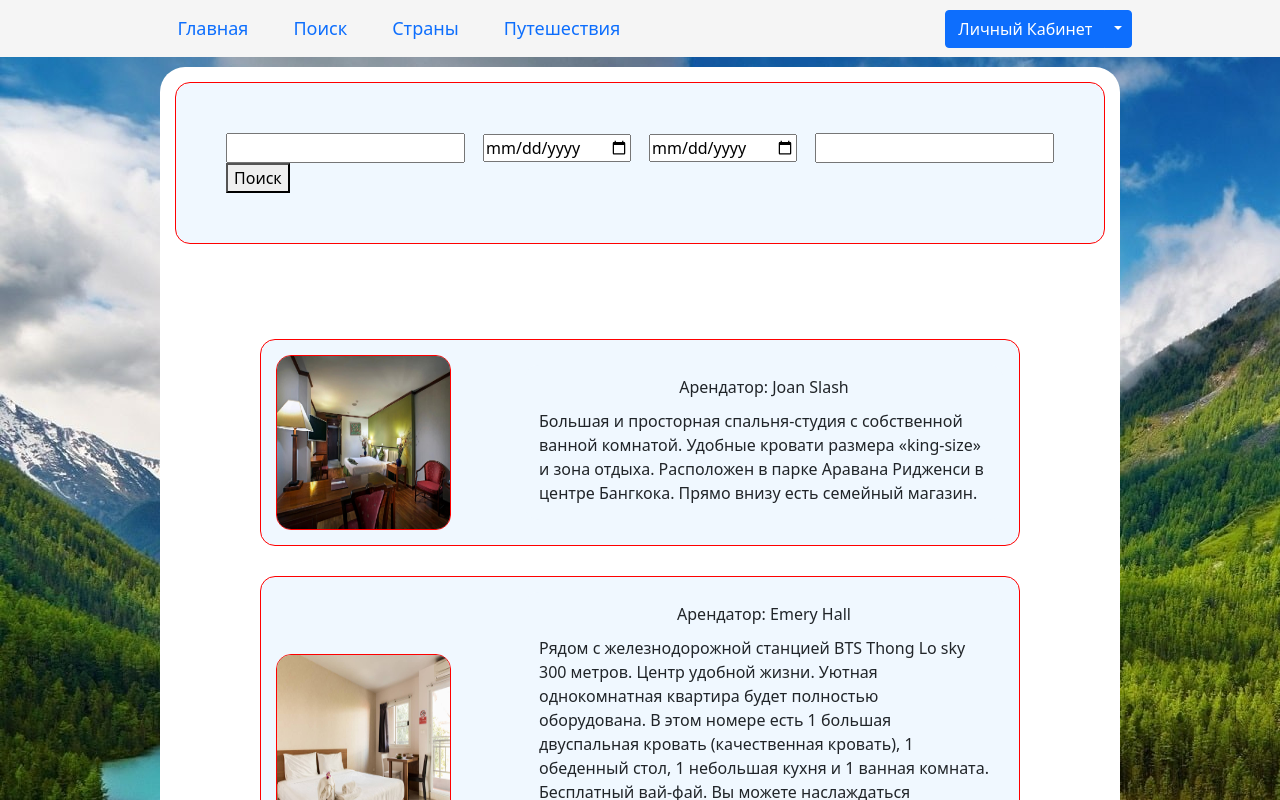
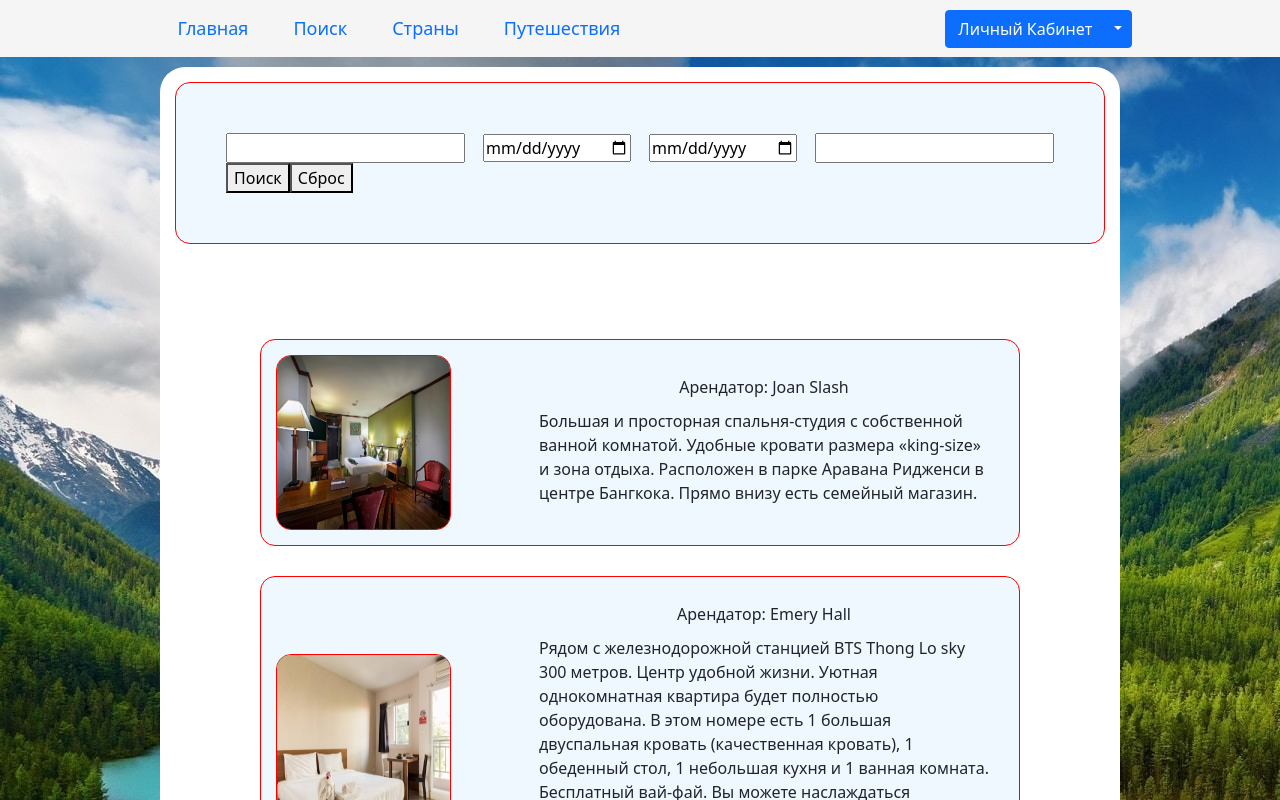
Before and after one commit to Taitanos/diplom-test, a React (Create React App) app: page /search in a window 1280 px wide. Shown: the top 800 px of the page. Built offline with nearby package versions, Linux system fonts and the light colour scheme.

Commit message:
feat: add filtered flats for date

```diff
--- a/src/app/App.js
+++ b/src/app/App.js
@@ -1,4 +1,4 @@
-import React, {useState} from "react";
+import React, {useEffect, useState} from "react";
 import s from "./App.module.css";
 import {Route, Routes} from "react-router-dom";
 import NavBar from "./components/navBar/NavBar";
@@ -10,11 +10,20 @@ import SearchApartment from "./layouts/SearchApartment";
 import AccountLease from "./layouts/myCabinet/accountLease/AccountLease";
 import AccountTrip from "./layouts/myCabinet/accountTrip/AccountTrip";
 import AccountSecurity from "./layouts/myCabinet/accountSecurity/AccountSecurity";
+import api from "./api";
 
 function App() {
 
     const [data, setData] = useState({email: "", password: "", stayOn: false, name: ""});
     const [auth, setAuth] = useState(false);
+    const [allFlats, setAllFlats] = useState();
+    const [startTrip, setStartTrip] = useState(0)
+    const [endTrip, setEndTrip] = useState(0)
+    const [toggleSearch, setToggleSearch] = useState(false);
+
+    useEffect(() => {
+        api.flats.fetchAll().then(data => setAllFlats(data));
+    }, []);
 
     const handleChange = ({target}) => {
         setData((prevState) => ({
@@ -30,7 +39,6 @@ function App() {
         }));
     }
 
-
     const inToggleAuth = () => {
         setAuth(true);
     }
@@ -39,7 +47,7 @@ function App() {
         setAuth(false);
     }
 
-    const handleSubmit = (e) => {
+    const handleFormSubmit = (e) => {
         e.preventDefault();
         inToggleAuth()
         console.log(data.name);
@@ -52,8 +60,20 @@ function App() {
                 <Route path={"/"} element={<Main/>}/>
                 <Route path={"/countries"} element={<Countries/>}/>
                 <Route path={"/search"}>
-                    <Route path={":apartmentId"} element={<SearchApartment/>}/>
-                    <Route path={""} element={<SearchApartment/>}/>
+                    <Route path={":apartmentId"} element={<SearchApartment allFlats={allFlats}
+                                                                           setEndTrip={setEndTrip}
+                                                                           setStartTrip={setStartTrip}
+                                                                           startTrip={startTrip}
+                                                                           endTrip={endTrip}
+                                                                           toggleSearch={toggleSearch}
+                                                                           setToggleSearch={setToggleSearch}/>}/>
+                    <Route path={""} element={<SearchApartment allFlats={allFlats}
+                                                               setEndTrip={setEndTrip}
+                                                               setStartTrip={setStartTrip}
+                                                               startTrip={startTrip}
+                                                               endTrip={endTrip}
+                                                               toggleSearch={toggleSearch}
+                                                               setToggleSearch={setToggleSearch}/>}/>
                 </Route>
                 <Route path={"/trip"} element={<Trip/>}/>
 
@@ -61,7 +81,7 @@ function App() {
                 <Route path={"/login"}>
                     <Route path={""} element={<Login auth={auth} data={data} handleChange={handleChange}
                                                      handleCheckBoxChange={handleCheckBoxChange}
-                                                     handleSubmit={handleSubmit}/>}/>
+                                                     handleSubmit={handleFormSubmit}/>}/>
                     <Route exact path={"arenda"} element={<AccountLease/>}/>
                     <Route exact path={"trip"} element={<AccountTrip/>}/>
                     <Route exact path={"security"} element={<AccountSecurity/>}/>
--- a/src/app/api/fake.api/flats.api.js
+++ b/src/app/api/fake.api/flats.api.js
@@ -605,7 +605,7 @@ const lodgingObjects = [
 const fetchAll = () => new Promise((resolve) => {
     window.setTimeout(function () {
         resolve(lodgingObjects);
-    }, 1000)
+    }, 1)
 });
 
 const getById = (id) =>
@@ -616,7 +616,7 @@ const getById = (id) =>
                     (user) => user._id === id
                 )
             );
-        }, 1000);
+        }, 1);
     });
 
 export default {
--- a/src/app/layouts/SearchApartment.jsx
+++ b/src/app/layouts/SearchApartment.jsx
@@ -3,7 +3,7 @@ import {useParams} from "react-router-dom";
 import Apartment from "../components/apartment/Apartment";
 import Search from "./search/Search";
 
-const SearchApartment = () => {
+const SearchApartment = ({allFlats, setStartTrip, setEndTrip, startTrip, endTrip, toggleSearch, setToggleSearch}) => {
 
     const params = useParams();
     const {apartmentId} = params;
@@ -13,7 +13,16 @@ const SearchApartment = () => {
 
     return (
         <>
-            {apartmentId ? <Apartment userId={apartmentId}/> : <Search/>}
+            {apartmentId ? <Apartment userId={apartmentId}/> :
+                <Search
+                    allFlats={allFlats}
+                    setStartTrip={setStartTrip}
+                    setEndTrip={setEndTrip}
+                    startTrip={startTrip}
+                    endTrip={endTrip}
+                    toggleSearch={toggleSearch}
+                    setToggleSearch={setToggleSearch}
+                />}
         </>
     );
 };
--- a/src/app/layouts/main/Main.jsx
+++ b/src/app/layouts/main/Main.jsx
@@ -29,7 +29,7 @@ const Main = () => {
                             <input type="number"/>
                         </div>
                         <div>
-                            <input type="button"/>
+                            <button>Поиск</button>
                         </div>
                     </div>
                 </form>
--- a/src/app/layouts/search/Search.jsx
+++ b/src/app/layouts/search/Search.jsx
@@ -1,26 +1,20 @@
-import React, {useEffect, useState} from "react";
+import React, {useState} from "react";
 import s from "./Search.module.css";
-import api from "../../api";
 import {paginate} from "../../utils/paginate";
 import Pagination from "../../components/Pagination";
 import {useNavigate} from "react-router-dom";
+import SearchApartment from "../SearchApartment";
 
-function handler(e) {
-    // alert(e.target.value);
-}
 
-const Search = () => {
+const Search = ({allFlats, setStartTrip, setEndTrip, startTrip, endTrip, toggleSearch, setToggleSearch}) => {
 
     const navigate = useNavigate();
-    const [allFlats, setAllFlats] = useState();
     const pageSize = 4;
-    const count = allFlats && allFlats.length;
     const [currentPage, setCurrentPage] = useState(1);
+    const [filteredFlat, setFilteredFlat] = useState()
 
-    useEffect(() => {
-        api.flats.fetchAll().then(data => setAllFlats(data));
-    }, []);
-    let flats = paginate(allFlats, currentPage, pageSize);
+
+    const count = toggleSearch ? filteredFlat && filteredFlat.length : allFlats && allFlats.length;
 
 
     const handlePageChange = (pageIndex) => {
@@ -30,7 +24,39 @@ const Search = () => {
         navigate(`/search/${id}`)
     }
 
+    const handlerDateStart = (e) => {
+        setStartTrip(Date.parse(e.target.value))
+    }
+    const handlerDateEnd = (e) => {
+        setEndTrip(Date.parse(e.target.value))
+    }
 
+
+
+
+    const handlerToggleSearch = () => {
+        return allFlats && setFilteredFlat(allFlats.filter((flat) => Date.parse(flat.start_rent) <= startTrip && Date.parse(flat.end_rent) >= endTrip))
+    }
+
+
+    // const handleFilterFlats = () => {
+    //     const flats = handlerToggleSearch()
+    //     return setFilteredFlat(flats)
+    //     // setToggleSearch(true)
+    // }
+    const handleFilterFlats = () => {
+        setToggleSearch(true)
+        handlerToggleSearch()
+        console.log("filterFlat = ", filteredFlat)
+    }
+    const handlerClearFlats = () => {
+        setToggleSearch(false);
+    }
+
+    let flats = toggleSearch ? paginate(filteredFlat, currentPage, pageSize) : paginate(allFlats, currentPage, pageSize);
+
+    // let flats = paginate(allFlats, currentPage, pageSize);
+    console.log("flats = ", filteredFlat)
     return (
         <>
             <div className={s.container}>
@@ -40,21 +66,22 @@ const Search = () => {
                             <input type="text"/>
                         </div>
                         <div>
-                            <input type="date" onChange={handler}/>
+                            <input type="date" onChange={handlerDateStart}/>
                         </div>
                         <div>
-                            <input type="date" onChange={handler}/>
+                            <input type="date" onChange={handlerDateEnd}/>
                         </div>
                         <div>
                             <input type="number"/>
                         </div>
                         <div>
-                            <button>Поиск</button>
+                            <button onClick={handleFilterFlats} type={'button'}>Поиск</button>
+                            <button onClick={handlerClearFlats} type={'button'}>Cброс</button>
                         </div>
                     </div>
                 </form>
                 <div className={s.search_aparts}>
-                    {flats.map((flat) => (
+                    {flats && flats.map((flat) => (
                         <div className={s.search_apart} key={flat._id} onClick={() => handleClickFlat(flat._id)}>
 
                             <img className={s.search_icon} src={require(`../../assets/img/flats/${flat._id}/1.jpg`)}
```
